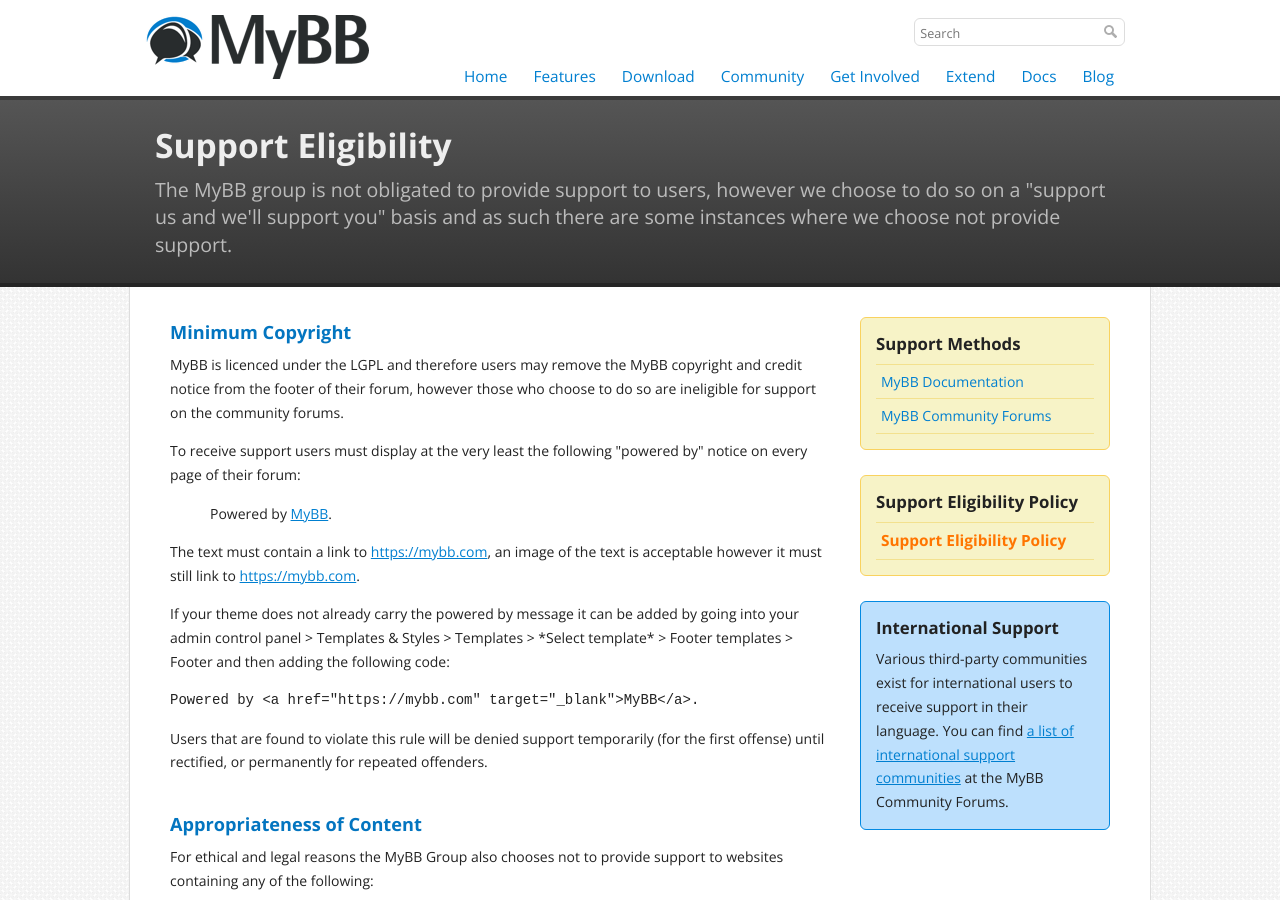
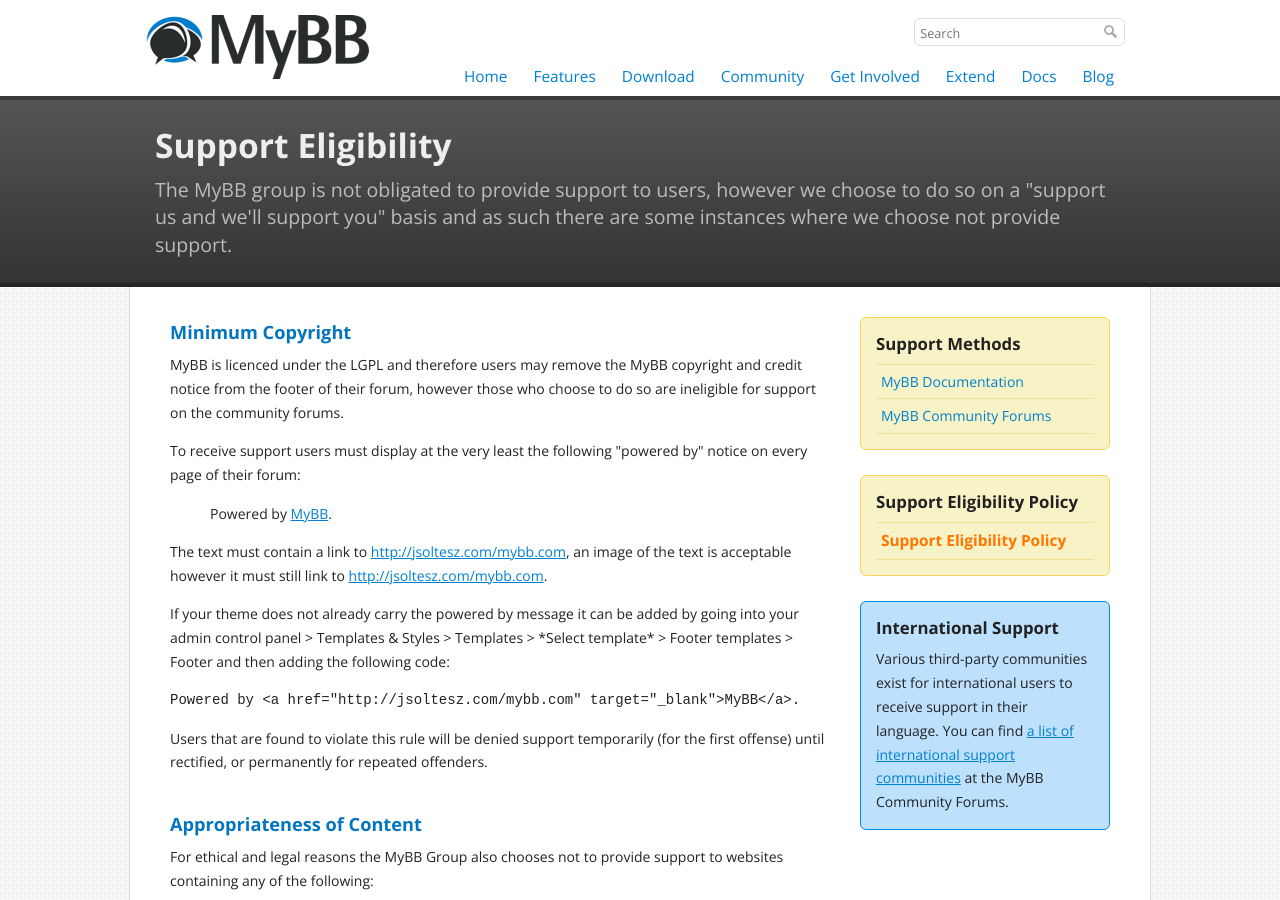
Before and after one commit to mybb/mybb.com, a Jekyll site: the page built from support/eligibility-policy.html, in a window 1280 px wide and 900 px high. Built offline with Jekyll 4.4.1, drawn with Linux system fonts in a browser that asks for light colours; nearby versions of some CDN libraries; some of the changed lines change nothing that is shown.

Commit message:
changing url for testing
will roll back before PR

```diff
--- a/_config.yml
+++ b/_config.yml
@@ -3,7 +3,7 @@
 highlighter: rouge
 category-list: [features]
 permalink: pretty
-url: https://mybb.com
+url: http://jsoltesz.com/mybb.com
 
 collections:
   features:
```
